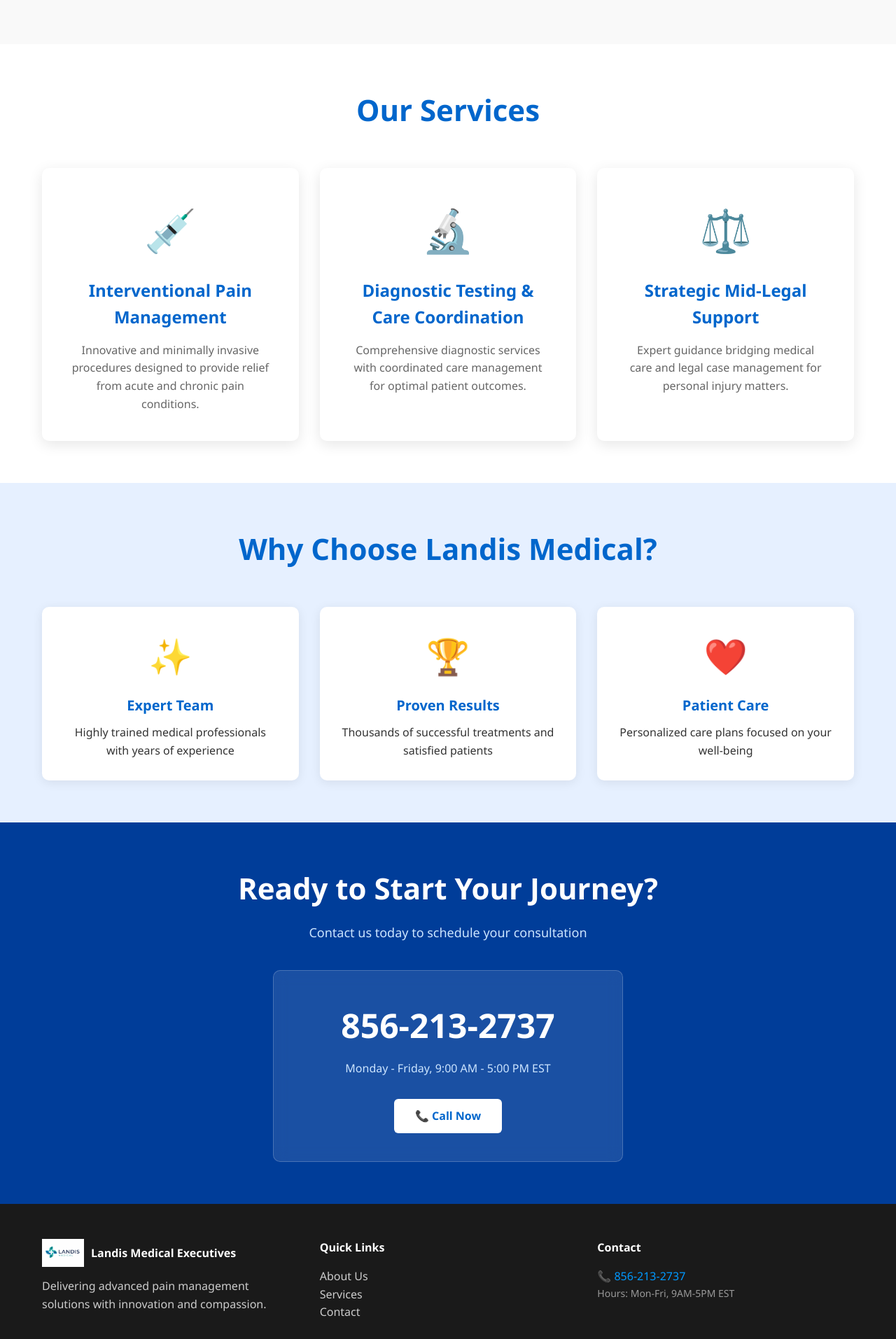
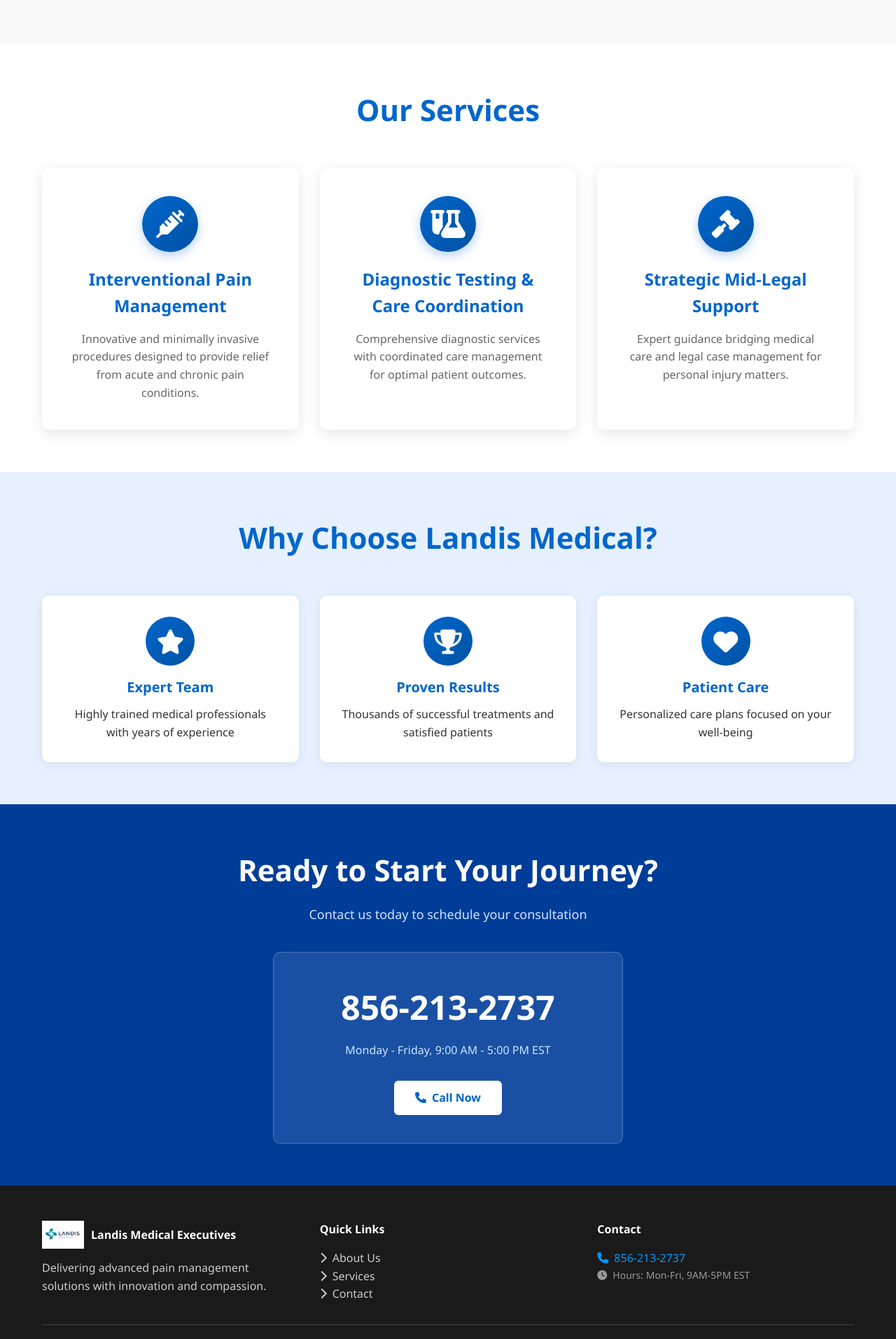
Before and after one commit to LandisMedicalExecutives/landis-medical-website, a Next.js app: page / in a window 1280 px wide. Shown: the part 884-2797 px from the top of the page at 70% size. Built offline with nearby package versions, Linux system fonts and the light colour scheme.

Commit message:
Replace emojis with Font Awesome icons in index.js

```diff
--- a/pages/index.js
+++ b/pages/index.js
@@ -7,6 +7,7 @@
         <title>Landis Medical Executives - Advanced Pain Management</title>
         <meta name="description" content="Professional pain management and healthcare solutions" />
         <link rel="icon" href="/favicon.ico" />
+        <link rel="stylesheet" href="https://cdnjs.cloudflare.com/ajax/libs/font-awesome/6.4.0/css/all.min.css" />
       </Head>
 
       <style jsx global>{`
@@ -82,6 +83,39 @@
           transform: translateY(-10px);
           box-shadow: 0 15px 40px rgba(0,0,0,0.2) !important;
         }
+
+        .icon-box {
+          width: 80px;
+          height: 80px;
+          background: linear-gradient(135deg, #0066cc 0%, #0052a3 100%);
+          border-radius: 50%;
+          display: flex;
+          align-items: center;
+          justify-content: center;
+          margin: 0 auto 20px;
+          box-shadow: 0 5px 15px rgba(0, 102, 204, 0.3);
+        }
+
+        .icon-box i {
+          font-size: 40px;
+          color: white;
+        }
+
+        .reason-icon {
+          width: 70px;
+          height: 70px;
+          background: linear-gradient(135deg, #0066cc 0%, #0052a3 100%);
+          border-radius: 50%;
+          display: flex;
+          align-items: center;
+          justify-content: center;
+          margin: 0 auto 15px;
+        }
+
+        .reason-icon i {
+          font-size: 35px;
+          color: white;
+        }
       `}</style>
 
       {/* Navbar */}
@@ -96,7 +130,8 @@
             <span style={styles.logoText}>Landis Medical</span>
           </div>
           <a href="tel:856-213-2737" className="btn btn-white" style={styles.navButton}>
-            📞 856-213-2737
+            <i className="fas fa-phone" style={{marginRight: '8px'}}></i>
+            856-213-2737
           </a>
         </div>
       </nav>
@@ -108,7 +143,8 @@
           <h1 style={styles.heroTitle}>Advanced Pain Management Solutions</h1>
           <p style={styles.heroSubtitle}>Delivering expert care through innovation, precision, and compassion</p>
           <a href="tel:856-213-2737" className="btn btn-white" style={{...styles.heroButton, fontSize: '18px', padding: '15px 40px'}}>
-            📞 Call Now: 856-213-2737
+            <i className="fas fa-phone" style={{marginRight: '8px'}}></i>
+            Call Now: 856-213-2737
           </a>
         </div>
       </section>
@@ -130,7 +166,9 @@
           <div style={styles.servicesGrid}>
             {/* Service Card 1 */}
             <div style={styles.serviceCard} className="service-card">
-              <div style={styles.serviceIcon}>💉</div>
+              <div className="icon-box">
+                <i className="fas fa-syringe"></i>
+              </div>
               <h3 style={styles.serviceTitle}>Interventional Pain Management</h3>
               <p style={styles.serviceDescription}>
                 Innovative and minimally invasive procedures designed to provide relief from acute and chronic pain conditions.
@@ -139,7 +177,9 @@
 
             {/* Service Card 2 */}
             <div style={styles.serviceCard} className="service-card">
-              <div style={styles.serviceIcon}>🔬</div>
+              <div className="icon-box">
+                <i className="fas fa-flask-vial"></i>
+              </div>
               <h3 style={styles.serviceTitle}>Diagnostic Testing & Care Coordination</h3>
               <p style={styles.serviceDescription}>
                 Comprehensive diagnostic services with coordinated care management for optimal patient outcomes.
@@ -148,7 +188,9 @@
 
             {/* Service Card 3 */}
             <div style={styles.serviceCard} className="service-card">
-              <div style={styles.serviceIcon}>⚖️</div>
+              <div className="icon-box">
+                <i className="fas fa-gavel"></i>
+              </div>
               <h3 style={styles.serviceTitle}>Strategic Mid-Legal Support</h3>
               <p style={styles.serviceDescription}>
                 Expert guidance bridging medical care and legal case management for personal injury matters.
@@ -164,17 +206,23 @@
           <h2 style={styles.sectionTitle}>Why Choose Landis Medical?</h2>
           <div style={styles.reasonsGrid}>
             <div style={styles.reasonCard}>
-              <div style={styles.reasonIcon}>✨</div>
+              <div className="reason-icon">
+                <i className="fas fa-star"></i>
+              </div>
               <h3 style={styles.reasonTitle}>Expert Team</h3>
               <p>Highly trained medical professionals with years of experience</p>
             </div>
             <div style={styles.reasonCard}>
-              <div style={styles.reasonIcon}>🏆</div>
+              <div className="reason-icon">
+                <i className="fas fa-trophy"></i>
+              </div>
               <h3 style={styles.reasonTitle}>Proven Results</h3>
               <p>Thousands of successful treatments and satisfied patients</p>
             </div>
             <div style={styles.reasonCard}>
-              <div style={styles.reasonIcon}>❤️</div>
+              <div className="reason-icon">
+                <i className="fas fa-heart"></i>
+              </div>
               <h3 style={styles.reasonTitle}>Patient Care</h3>
               <p>Personalized care plans focused on your well-being</p>
             </div>
@@ -194,7 +242,8 @@
               <p style={styles.contactHours}>Monday - Friday, 9:00 AM - 5:00 PM EST</p>
             </div>
             <a href="tel:856-213-2737" className="btn btn-white" style={{fontSize: '16px', padding: '12px 30px'}}>
-              📞 Call Now
+              <i className="fas fa-phone" style={{marginRight: '8px'}}></i>
+              Call Now
             </a>
           </div>
         </div>
@@ -218,15 +267,15 @@
             <div>
               <h4 style={styles.footerTitle}>Quick Links</h4>
               <ul style={styles.footerList}>
-                <li><a href="#about">About Us</a></li>
-                <li><a href="#services">Services</a></li>
-                <li><a href="#contact">Contact</a></li>
+                <li><a href="#about"><i className="fas fa-chevron-right" style={{marginRight: '8px'}}></i>About Us</a></li>
+                <li><a href="#services"><i className="fas fa-chevron-right" style={{marginRight: '8px'}}></i>Services</a></li>
+                <li><a href="#contact"><i className="fas fa-chevron-right" style={{marginRight: '8px'}}></i>Contact</a></li>
               </ul>
             </div>
             <div>
               <h4 style={styles.footerTitle}>Contact</h4>
-              <p><a href="tel:856-213-2737" style={styles.footerLink}>📞 856-213-2737</a></p>
-              <p style={styles.footerText}>Hours: Mon-Fri, 9AM-5PM EST</p>
+              <p><a href="tel:856-213-2737" style={styles.footerLink}><i className="fas fa-phone" style={{marginRight: '8px'}}></i>856-213-2737</a></p>
+              <p style={styles.footerText}><i className="fas fa-clock" style={{marginRight: '8px'}}></i>Hours: Mon-Fri, 9AM-5PM EST</p>
             </div>
           </div>
           <div style={styles.footerBottom}>
@@ -353,10 +402,6 @@
     textAlign: 'center',
     cursor: 'pointer',
   },
-  serviceIcon: {
-    fontSize: '60px',
-    marginBottom: '20px',
-  },
   serviceTitle: {
     fontSize: '24px',
     fontWeight: 'bold',
@@ -385,10 +430,6 @@
     borderRadius: '10px',
     textAlign: 'center',
     boxShadow: '0 3px 15px rgba(0,0,0,0.08)',
-  },
-  reasonIcon: {
-    fontSize: '50px',
-    marginBottom: '15px',
   },
   reasonTitle: {
     fontSize: '20px',
```
